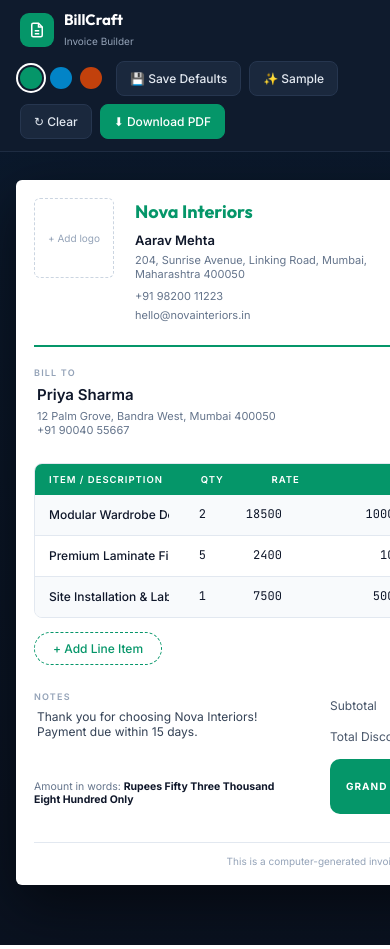
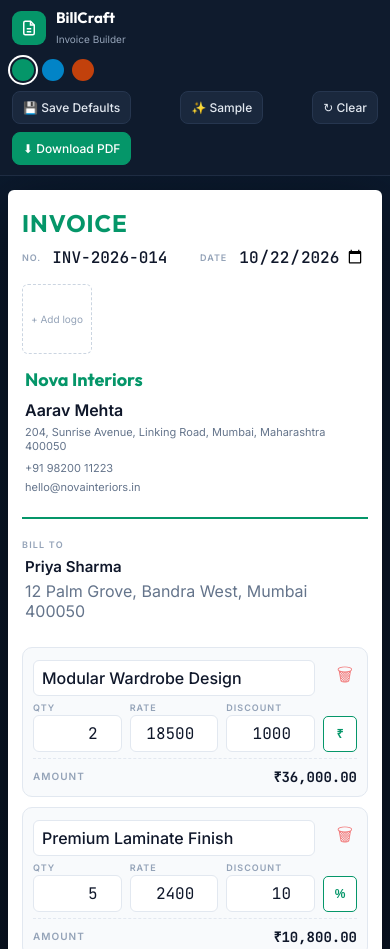
Before and after one commit to pvnrg/InvoiceBuilder, a plain HTML site: page index.html in a window 390 px wide. Shown: the top 949 px of the page. Drawn offline with Linux system fonts and the light colour scheme.

Commit message:
Make invoice builder mobile responsive
Co-Authored-By: Claude Sonnet 5.5 <noreply@anthropic.com>

```diff
--- a/index.html
+++ b/index.html
@@ -77,7 +77,42 @@ td:first-child input{text-align:left;font-family:Inter;font-weight:500;padding-l
 .foot{text-align:center;font-size:10px;color:#94a3b8;margin-top:28px;padding-top:12px;border-top:1px solid var(--line)}
 #toast{position:fixed;bottom:22px;left:50%;transform:translateX(-50%);background:#0f172a;color:#fff;padding:10px 18px;border-radius:8px;font-size:12px;opacity:0;transition:.25s;pointer-events:none}
 #toast.show{opacity:1}
-@media(max-width:620px){.paper{padding:18px;min-width:600px}}
+body.narrow header{padding:10px 12px}
+body.narrow .tools{width:100%;justify-content:space-between}
+body.narrow .tools .btn{padding:8px 10px}
+body.narrow #swatches{width:100%;margin:0 0 2px!important}
+body.narrow main{padding:14px 8px 50px;overflow-x:hidden}
+body.narrow .paper{padding:18px 14px}
+body.narrow input,body.narrow textarea{font-size:16px}
+body.narrow .top{flex-direction:column}
+body.narrow .top .logo-box{width:70px;height:70px}
+body.narrow .inv{width:100%;order:-1;display:flex;flex-wrap:wrap;align-items:center;justify-content:space-between;text-align:left;gap:4px 10px}
+body.narrow .inv h1{width:100%;margin:0 0 2px;font-size:24px}
+body.narrow .meta{margin:0;flex:1;min-width:150px;justify-content:flex-start}
+body.narrow .meta input{text-align:left;flex:1;width:auto;min-width:0}
+body.narrow .meta input[type=date]{width:auto}
+body.narrow .top{gap:12px}
+body.narrow .tbl{border:0;overflow:visible}
+body.narrow thead{display:none}
+body.narrow table,body.narrow tbody{display:block}
+body.narrow tbody tr{display:grid;grid-template-columns:1fr 1fr 1fr 34px;gap:6px 8px;align-items:end;border:1px solid var(--line);border-radius:10px;padding:10px;margin-bottom:10px;background:#f8fafc}
+body.narrow tbody tr:nth-child(odd) td{background:transparent}
+body.narrow td{display:block;border:0;padding:0}
+body.narrow td:nth-child(1){grid-column:1/4}
+body.narrow td:nth-child(7){grid-column:4;grid-row:1;text-align:right}
+body.narrow td:nth-child(2){grid-column:1}
+body.narrow td:nth-child(3){grid-column:2}
+body.narrow td:nth-child(4){grid-column:3}
+body.narrow td:nth-child(5){grid-column:4;padding:0!important}
+body.narrow td:nth-child(6){grid-column:1/-1;display:flex;justify-content:space-between;align-items:center;border-top:1px dashed var(--line);padding-top:8px;font-size:14px}
+body.narrow td:nth-child(6)::before{content:'Amount';font:600 10px Inter;letter-spacing:1px;color:#94a3b8;text-transform:uppercase}
+body.narrow td[data-label]:not(.amt)::before{content:attr(data-label);display:block;font:600 9px Inter;letter-spacing:1px;color:#94a3b8;text-transform:uppercase;margin-bottom:2px}
+body.narrow td input{background:#fff;border:1px solid var(--line);border-radius:6px;padding:7px 8px}
+body.narrow .type{width:34px;height:36px}
+body.narrow .del{font-size:18px;padding:4px}
+body.narrow .bottom{flex-direction:column;gap:18px}
+body.narrow .add{width:100%}
+body.narrow #toast{width:max-content;max-width:90%}
 @media print{header,#toast,.add,.del,.logo-box .x{display:none!important}body{background:#fff}main{padding:0}.paper{box-shadow:none;max-width:none}}
 .pdf header,.pdf .add,.pdf .del{display:none}
 .pdf input:hover,.pdf textarea:hover{background:transparent}
@@ -171,7 +206,7 @@ function renderItems(){
   $('#items').innerHTML='';
   S.items.forEach((it,n)=>{
     const tr=document.createElement('tr');
-    tr.innerHTML=`<td><input data-f="d" placeholder="Item description"></td><td><input data-f="q" type="number" min="0" step="any"></td><td><input data-f="r" type="number" min="0" step="any"></td><td><input data-f="disc" type="number" min="0" step="any"></td><td style="padding-left:0"><button class="type" title="Toggle ₹ / %"></button></td><td class="amt"></td><td><button class="del" title="Remove">🗑</button></td>`;
+    tr.innerHTML=`<td><input data-f="d" placeholder="Item description"></td><td data-label="Qty"><input data-f="q" type="number" min="0" step="any"></td><td data-label="Rate"><input data-f="r" type="number" min="0" step="any"></td><td data-label="Discount"><input data-f="disc" type="number" min="0" step="any"></td><td data-label="&nbsp;" style="padding-left:0"><button class="type" title="Toggle ₹ / %"></button></td><td class="amt"></td><td><button class="del" title="Remove">🗑</button></td>`;
     tr.querySelectorAll('input').forEach(inp=>{inp.value=it[inp.dataset.f]??'';inp.oninput=()=>{it[inp.dataset.f]=inp.type==='number'?inp.value:inp.value;calc();save()}});
     const tb=tr.querySelector('.type');tb.textContent=it.t;
     tb.onclick=()=>{it.t=it.t==='₹'?'%':'₹';tb.textContent=it.t;calc();save()};
@@ -208,11 +243,12 @@ $('#clear').onclick=()=>{const d=load(DEF)||{};S={...blank(),...d,items:[{d:'',q
 $('#pdf').onclick=async()=>{
   const p=$('#paper'),name=(S.invNo||'invoice').replace(/[^\w-]+/g,'_')+'.pdf';
   if(!window.html2pdf)return window.print();
-  document.body.classList.add('pdf');
-  try{await html2pdf().set({margin:8,filename:name,image:{type:'jpeg',quality:.98},html2canvas:{scale:2,useCORS:true},jsPDF:{unit:'mm',format:'a4',orientation:'portrait'}}).from(p).save()}
+  document.body.classList.add('pdf');const wasNarrow=document.body.classList.contains('narrow');document.body.classList.remove('narrow');p.style.width='650px';
+  try{await html2pdf().set({margin:8,filename:name,image:{type:'jpeg',quality:.98},html2canvas:{scale:2,useCORS:true,windowWidth:900},jsPDF:{unit:'mm',format:'a4',orientation:'portrait'}}).from(p).save()}
   catch(e){window.print()}
-  document.body.classList.remove('pdf');
+  p.style.width='';document.body.classList.remove('pdf');if(wasNarrow)document.body.classList.add('narrow');
 };
+const mq=()=>document.body.classList.toggle('narrow',innerWidth<640);mq();addEventListener('resize',mq);
 render();
 </script>
 </body>
```
